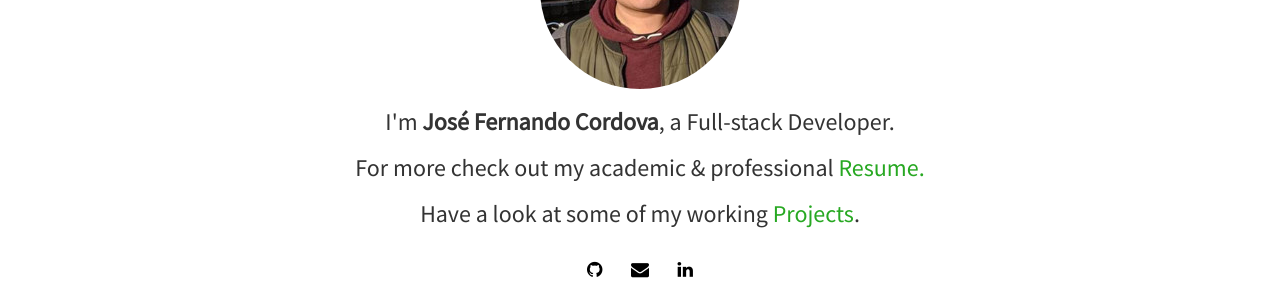
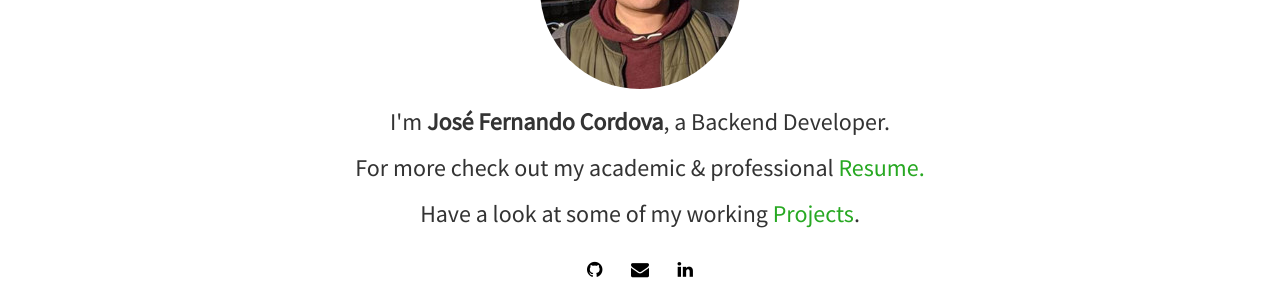
Before and after one commit to jfernancordova/jfernancordova.github.io, a Jekyll site: the page built from index.html, in a window 1280 px wide. Shown: the part 228-528 px from the top of the page. Built offline with Jekyll 4.4.1, drawn with Linux system fonts in a browser that asks for light colours; nearby versions of some CDN libraries; the list of posts is cut into pages by our own code.

Commit message:
Update Profile Name

```diff
--- a/_data/employment.yml
+++ b/_data/employment.yml
@@ -1,4 +1,4 @@
-- title: "Full-stack Developer"
+- title: "Backend Developer"
   company: "Geopagos"
   link: "https://www.geopagos.com/"
   dates: "2019 - Present"
--- a/index.html
+++ b/index.html
@@ -11,7 +11,7 @@
         alt="Responsive image"
       />
     </div>
-    <h3>I'm <strong>{{ site.author }}</strong>, a Full-stack Developer.</h3>
+    <h3>I'm <strong>{{ site.author }}</strong>, a Backend Developer.</h3>
     <h3>
       For more check out my academic & professional
       <a href="{{ site.baseurl }}resume.html">Resume.</a>
```
